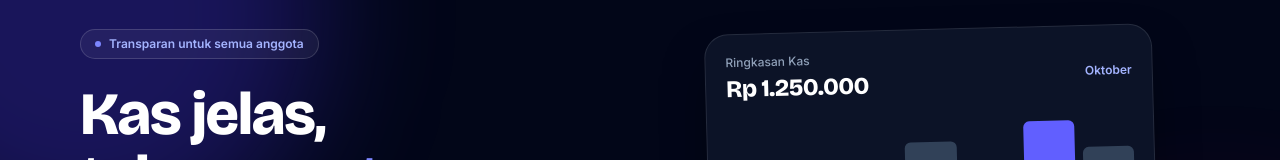
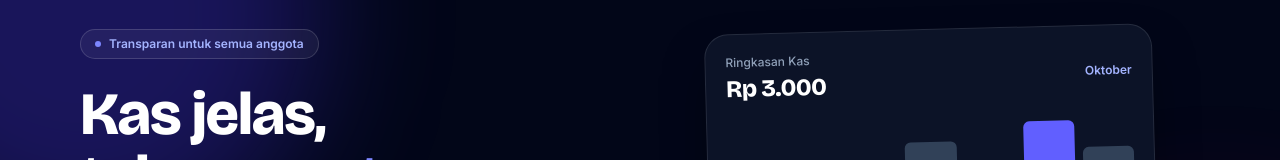
Before and after one commit to Nabz-maker/kantin-sebelah-kas, a Next.js app: page / in a window 1280 px wide. Shown: the part 132-292 px from the top of the page. Built offline with nearby package versions, Linux system fonts and the light colour scheme; no server answers.

Commit message:
ubah nilai mock dashboard landing menjadi Rp 3.000

```diff
--- a/app/page.js
+++ b/app/page.js
@@ -31,7 +31,7 @@ function DashboardMock() {
       <div className="flex items-center justify-between">
         <div>
           <p className="text-xs font-medium text-slate-400">Ringkasan Kas</p>
-          <p style={displayCls} className="mt-0.5 text-2xl font-extrabold tracking-tight text-white">Rp 1.250.000</p>
+          <p style={displayCls} className="mt-0.5 text-2xl font-extrabold tracking-tight text-white">Rp 3.000</p>
         </div>
         <span className="text-xs font-semibold text-indigo-300">Oktober</span>
       </div>
```
